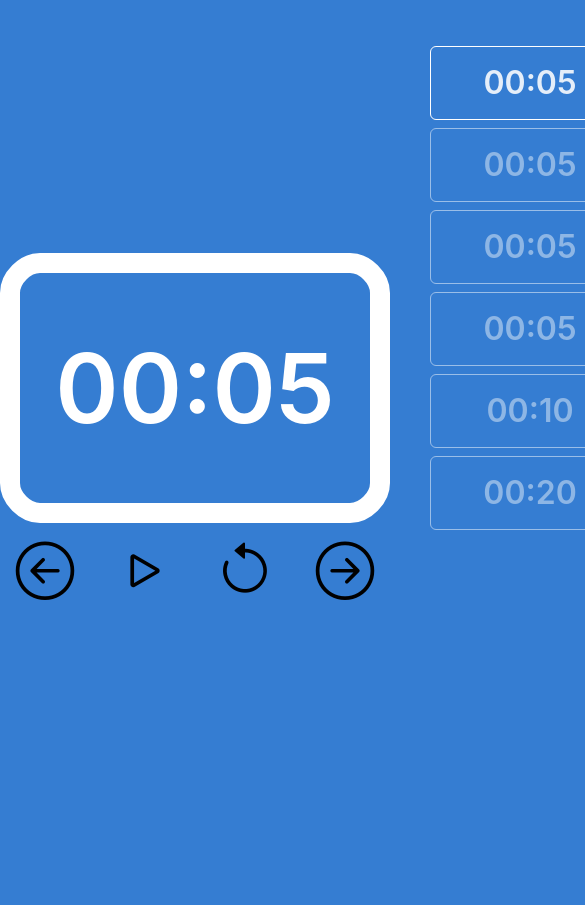
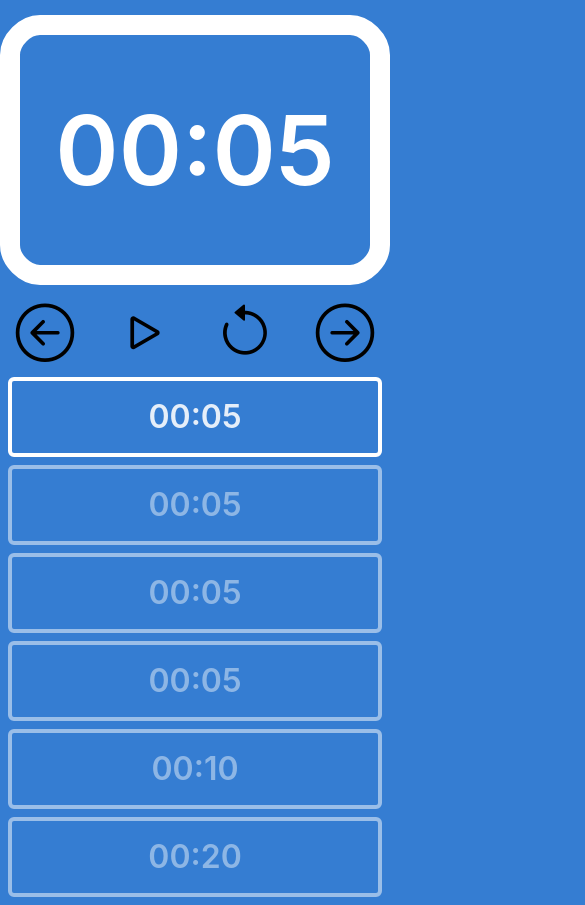
Before and after one commit to riddlew/pomotimer_v1, a React (Vite) app: page / in a window 390 px wide. Shown: the top 905 px of the page, 585 px wide, since content can reach past the window. Before the commit the page ends 844 px from the top, so only its background shows below. Built offline with nearby package versions, Linux system fonts and the light colour scheme.

Commit message:
Fix sidebar responsiveness at small sizes

```diff
--- /dev/null
+++ b/src/App.styled.tsx
@@ -0,0 +1,10 @@
+import styled from "styled-components";
+import { breakpoints } from "./common/breakpoints";
+
+export const MobileContainer = styled.div`
+	display: flex;
+
+	@media screen and (max-width: ${breakpoints.sm}) and (orientation: portrait) {
+		flex-direction: column;
+	}
+`;
--- a/src/App.tsx
+++ b/src/App.tsx
@@ -1,15 +1,12 @@
 import MainTimer from "./components/MainTimer/MainTimer";
 import TimerSidebar from "./components/TimerSidebar/TimerSidebar";
+import * as SC from "./App.styled";
 
 export default function App() {
 	return (
-		<div
-			style={{
-				display: "flex",
-			}}
-		>
+		<SC.MobileContainer>
 			<MainTimer />
 			<TimerSidebar />
-		</div>
+		</SC.MobileContainer>
 	);
 }
--- a/src/components/MainTimer/MainTimer.styled.ts
+++ b/src/components/MainTimer/MainTimer.styled.ts
@@ -2,21 +2,32 @@ import styled from "styled-components";
 import { breakpoints } from "../../common/breakpoints";
 
 export const TimerParent = styled.div`
-	width: 100vw;
-	height: 100vh;
 	display: grid;
-	align-items: center;
+	align-items: flex-start;
 	justify-content: center;
 	position: relative;
+
+	@media screen and (min-width: ${breakpoints.sm}) and (min-height: 400px) {
+		height: 100vh;
+		align-items: center;
+	}
+
+	@media screen and (min-height: 400px) {
+		width: 100vw;
+	}
 `;
 
 export const TimerContainer = styled.div`
 	position: relative;
 	display: flex;
-	height: 100%;
 	flex-direction: column;
-	justify-content: center;
+	justify-content: flex-start;
 	align-items: center;
+
+	@media screen and (min-width: ${breakpoints.sm}) and (min-height: 400px) {
+		justify-content: center;
+		height: 100%;
+	}
 `;
 
 export const TimerClockContainer = styled.div`
@@ -25,7 +36,7 @@ export const TimerClockContainer = styled.div`
 	align-items: center;
 	justify-content: center;
 
-	@media screen and (min-width: ${breakpoints.xs}) and (min-height: 400px) {
+	@media screen and (min-width: ${breakpoints.sm}) and (min-height: 400px) {
 		width: 400px;
 		height: 300px;
 	}
--- a/src/components/TimerSidebar/SidebarTimer.styled.ts
+++ b/src/components/TimerSidebar/SidebarTimer.styled.ts
@@ -1,4 +1,5 @@
 import styled from "styled-components";
+import { breakpoints } from "../../common/breakpoints";
 
 interface TimerLiProps {
 	selected: boolean;
@@ -6,7 +7,7 @@ interface TimerLiProps {
 
 export const TimerLi = styled.li<TimerLiProps>`
 	padding: 12px;
-	border: 1px solid white;
+	border: max(2px, min(2vw, 1.5vh)) solid white;
 	border-radius: 6px;
 	opacity: ${(props) => (props.selected ? 1 : 0.5)};
 	cursor: pointer;
@@ -15,11 +16,19 @@ export const TimerLi = styled.li<TimerLiProps>`
 	&:hover {
 		opacity: 1;
 	}
+
+	@media screen and (min-width: ${breakpoints.xs}) and (min-height: 400px) {
+		border: 4px solid white;
+	}
 `;
 
 export const TimerText = styled.span`
-	font-size: 32px;
+	font-size: min(9vw, 12vh);
 	font-weight: 600;
 	text-align: center;
 	display: block;
+
+	@media screen and (min-width: ${breakpoints.xs}) and (min-height: 400px) {
+		font-size: 32px;
+	}
 `;
--- a/src/components/TimerSidebar/TimerSidebar.styled.ts
+++ b/src/components/TimerSidebar/TimerSidebar.styled.ts
@@ -1,16 +1,24 @@
 import styled from "styled-components";
+import { breakpoints } from "../../common/breakpoints";
 
 export const TimerSidebar = styled.div`
-	margin: 20px;
-	padding: 10px 20px;
+	margin: 8px;
+
+	@media screen and (min-width: ${breakpoints.sm}) and (min-height: 400px) {
+		margin: 20px;
+	}
 `;
 
 export const TimerList = styled.ul`
 	padding: 0;
+	margin: 0;
 	list-style: none;
-	min-width: 200px;
 	display: flex;
 	justify-content: center;
 	flex-direction: column;
 	gap: 8px;
+
+	@media screen and (min-width: ${breakpoints.sm}) and (min-height: 400px) {
+		min-width: 200px;
+	}
 `;
```
